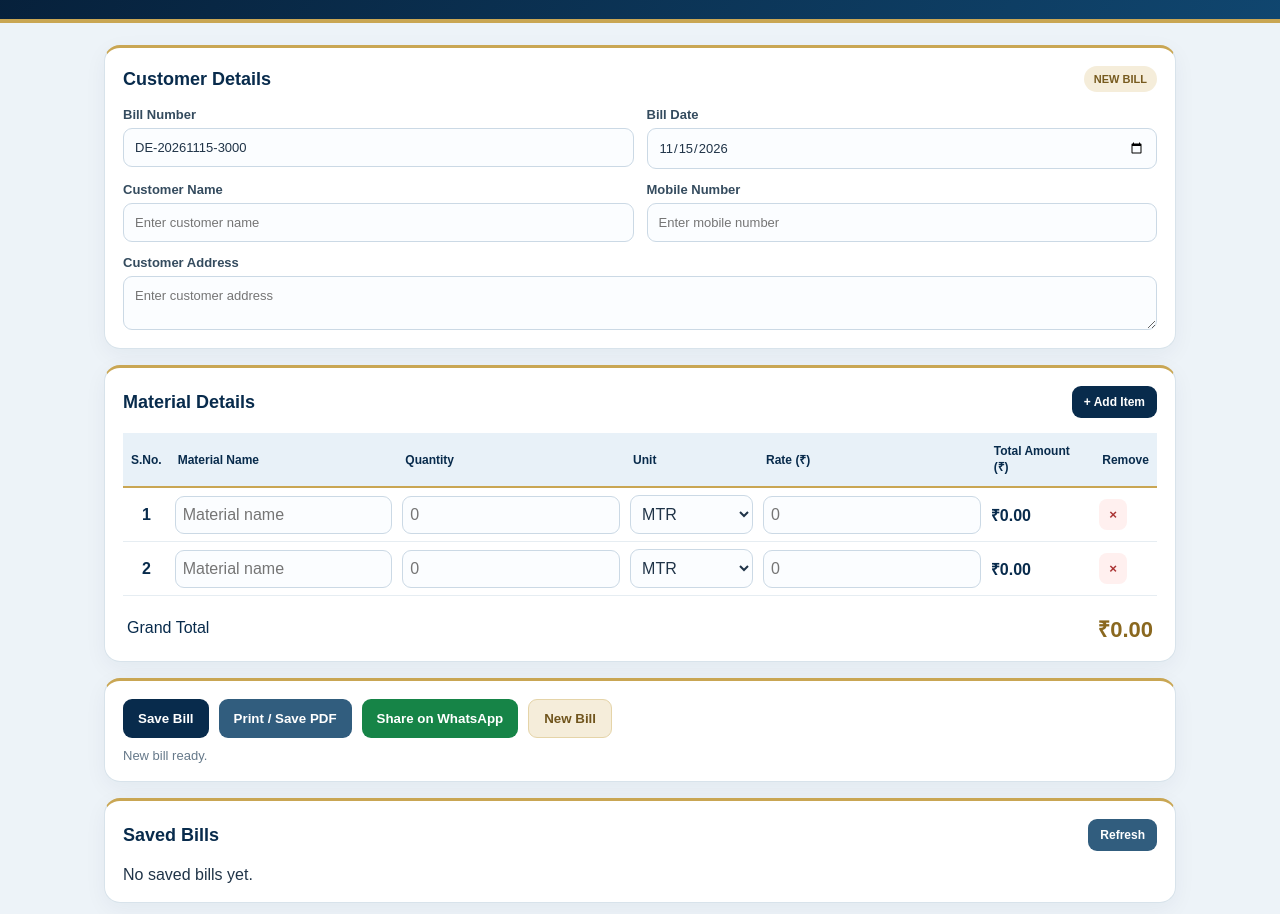
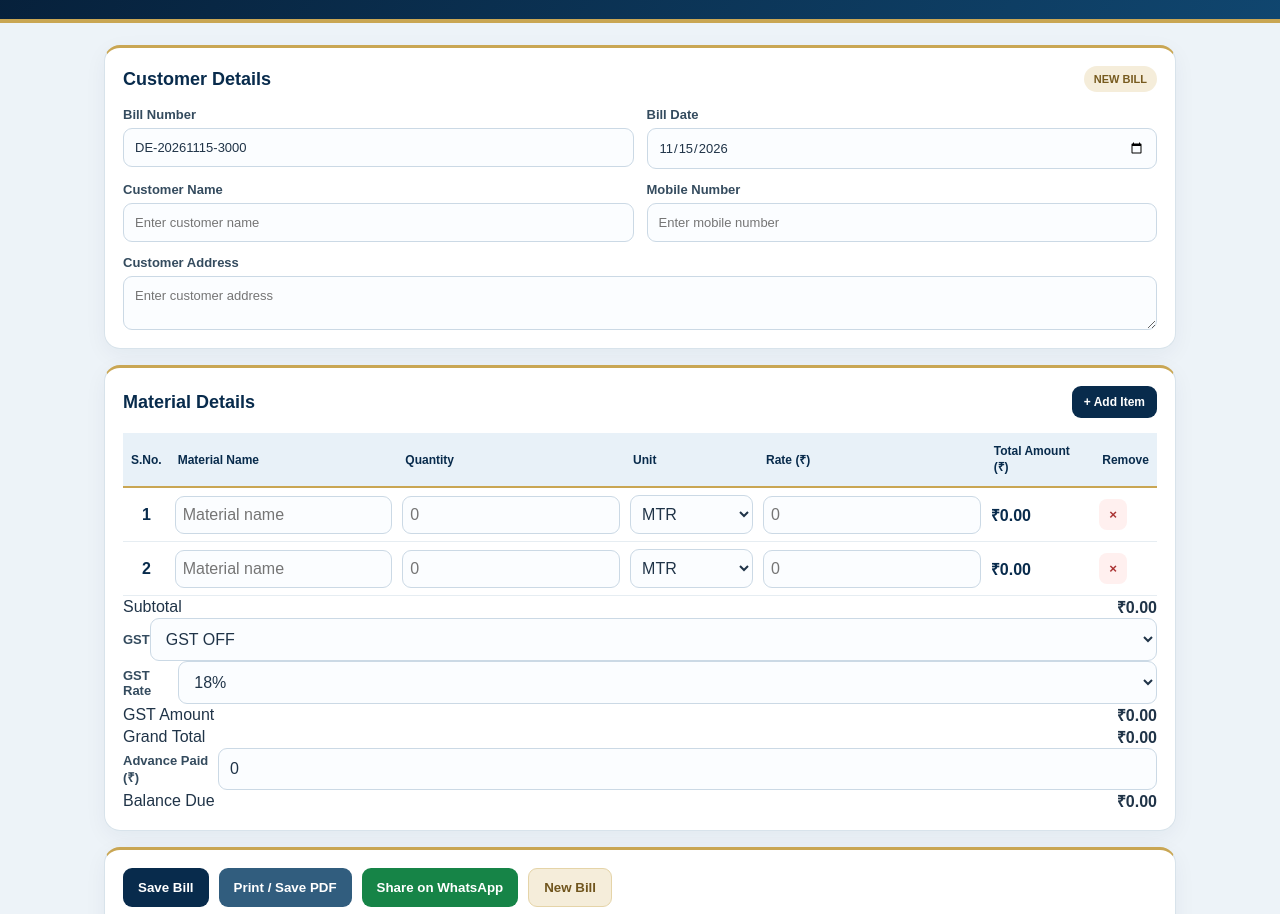
Before and after one commit to mohdkaleem99988-cloud/daryaee-billing-app, a plain HTML site: page index.html in a window 1280 px wide. Shown: the part 86-1000 px from the top of the page. Drawn offline with Linux system fonts and the light colour scheme.

Commit message:
Update index.html

```diff
--- a/index.html
+++ b/index.html
@@ -38,7 +38,58 @@
         <tbody id="itemsBody"></tbody>
       </table>
     </div>
-    <div class="grand-total"><span>Grand Total</span><strong id="grandTotal">₹0.00</strong></div>
+
+<div class="bill-summary">
+  <div class="summary-row">
+    <span>Subtotal</span>
+    <strong id="subTotal">₹0.00</strong>
+  </div>
+
+  <div class="summary-row">
+    <label for="gstMode">GST</label>
+    <select id="gstMode">
+      <option value="OFF">GST OFF</option>
+      <option value="ON">GST ON</option>
+    </select>
+  </div>
+
+  <div class="summary-row">
+    <label for="gstRate">GST Rate</label>
+    <select id="gstRate">
+      <option value="5">5%</option>
+      <option value="12">12%</option>
+      <option value="18" selected>18%</option>
+      <option value="28">28%</option>
+      <option value="CUSTOM">Custom</option>
+    </select>
+  </div>
+
+  <div id="customGstWrap" style="display:none">
+    <label for="customGst">Custom GST %</label>
+    <input id="customGst" type="number" value="0">
+  </div>
+
+  <div class="summary-row">
+    <span>GST Amount</span>
+    <strong id="gstAmount">₹0.00</strong>
+  </div>
+
+  <div class="summary-row">
+    <span>Grand Total</span>
+    <strong id="grandTotal">₹0.00</strong>
+  </div>
+
+  <div class="summary-row">
+    <label for="advancePaid">Advance Paid (₹)</label>
+    <input id="advancePaid" type="number" value="0">
+  </div>
+
+  <div class="summary-row">
+    <span>Balance Due</span>
+    <strong id="balanceDue">₹0.00</strong>
+  </div>
+</div>
+
   </section>
 
   <section class="panel actions">
```
